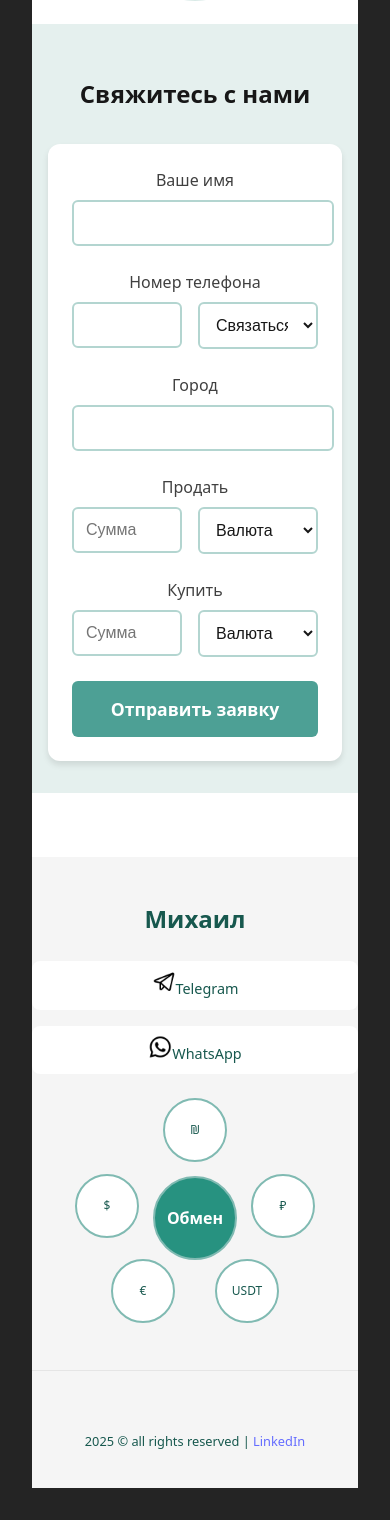
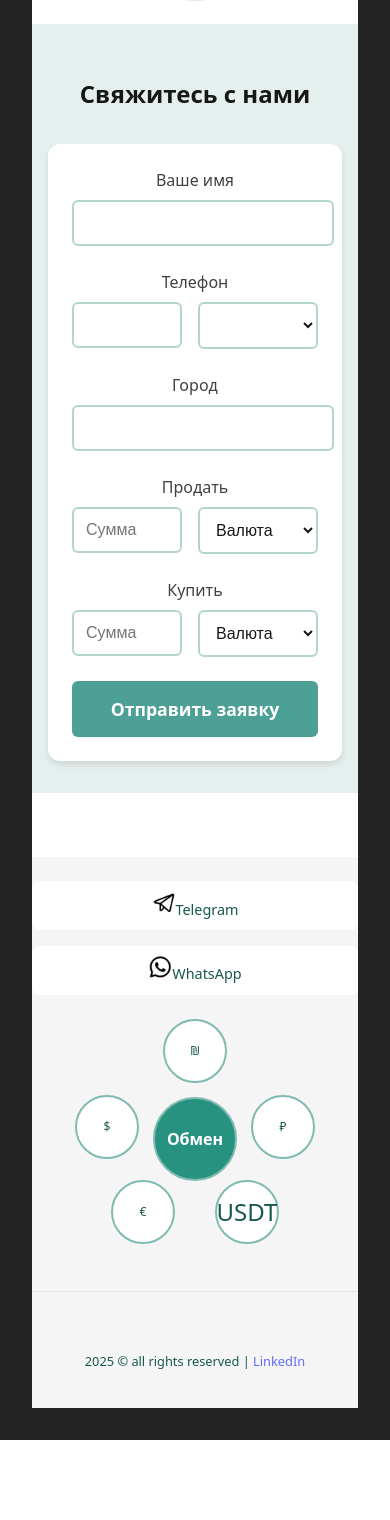
Before and after one commit to Jony251/Change_Web, a Vue app: page / in a window 390 px wide. Shown: the part 1032-2552 px from the top of the page. After the commit the page ends 2472 px from the top, so only its background shows below. Built offline with nearby package versions, Linux system fonts and the light colour scheme; no server answers.

Commit message:
footer update

```diff
--- a/src/components/Connect/Connect.vue
+++ b/src/components/Connect/Connect.vue
@@ -15,7 +15,7 @@
         </div>
 
         <div class="form-group">
-          <label for="phone">Номер телефона</label>
+          <label for="phone">Телефон</label>
           <div class="amount-input">
             <input
               type="tel"
@@ -29,7 +29,8 @@
               class="currency-select"
               required
             >
-              <option value="">Связаться</option>
+            <!--TODO: add label for select-->
+            <label for="phone">Связь через</label>
               <option value="TELEGRAM">Телеграм</option>
               <option value="WHATSAPP">Whatsapp</option>
               <option value="PHONE">Телефон</option>
--- a/src/components/Footer/Footer.css
+++ b/src/components/Footer/Footer.css
@@ -76,7 +76,7 @@
   align-items: center;
   justify-content: center;
   text-align: center;
-  font-size: 0.9rem;
+  font-size: 2.5rem;
   transition: all 0.3s ease;
   border: 2px solid var(--primary-300);
 }
@@ -120,6 +120,8 @@
 .currency-circle.bottom-right {
   bottom: 15px;
   right: 15%;
+  font-size: 1.5rem;
+
 }
 
 .footer-bottom {
@@ -168,7 +170,7 @@
   .currency-circle {
     width: 70px;
     height: 70px;
-    font-size: 0.8rem;
+    font-size: 2rem;
   }
 
   .currency-circle.center {
--- a/src/components/Footer/Footer.vue
+++ b/src/components/Footer/Footer.vue
@@ -2,7 +2,6 @@
   <footer class="footer">
     <div class="footer-content">
       <div class="footer-left">
-        <h2 class="owner-name">Михаил</h2>
         <div class="contact-links">
           <a :href="telegramUrl" target="_blank" class="contact-link">
             <img src="../../assets/icons/telegram_icon.png" alt="Telegram" class="contact-icon" />
```
